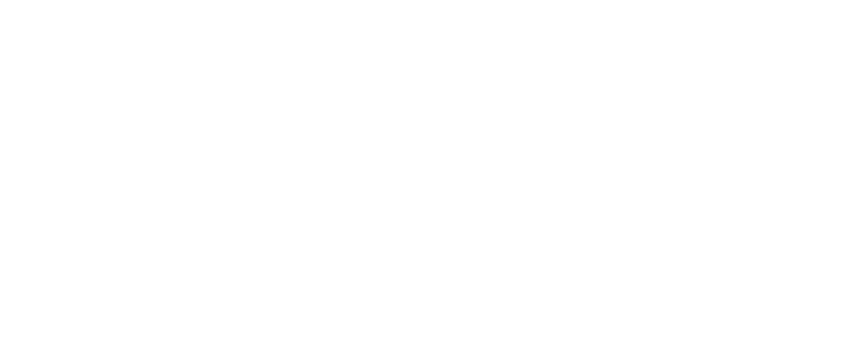
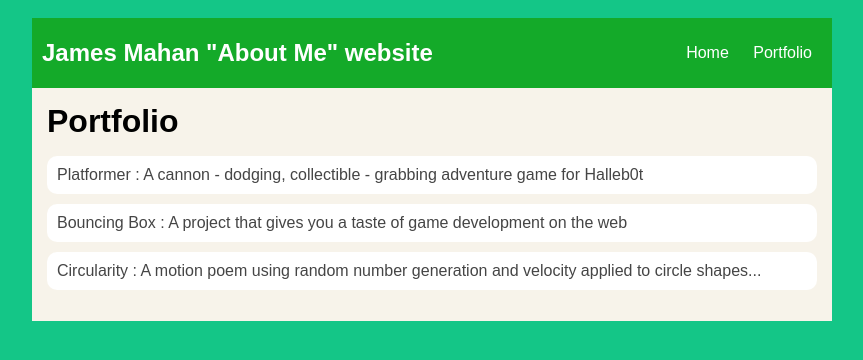
Before and after one commit to MahanJames/MahanJames.github.io, a plain HTML site: page portfolio.html in a window 1280 px wide. Shown: the whole page, without its empty margins (208-1071 px from the left). Drawn offline with Linux system fonts and the light colour scheme.

Commit message:
add portfolio.html file

```diff
--- a/portfolio.html
+++ b/portfolio.html
@@ -0,0 +1,34 @@
+<!DOCTYPE HTML>
+<html>
+    <head>
+        <title>James Mahan "About Me" website</title>
+        <link rel="stylesheet" href="style.css"
+    </head>
+
+    <body>
+      <div id="all-contents">
+        <nav>
+            <h1>James Mahan "About Me" website</h1>
+            <ul id="nav-ul">
+               <li class="nav-li">
+               <a class="nav-a" href="index.html">Home</a>
+             </li>
+             <li class="nav-li">
+               <a class="nav-a" href="portfolio.html">Portfolio</a>
+             </li>
+         </ul>
+     </nav>
+     <main>
+        <div class="content">
+            <h1> Portfolio
+            </h1>
+            <ul id="portfolio">
+                <li><a href="projects/platformer/">Platformer : A cannon - dodging, collectible - grabbing adventure game for Halleb0t</a></li>
+                <li><a href="projects/bouncing-box/">Bouncing Box : A project that gives you a taste of game development on the web </a></li>
+                <li><a href="projects/circularity/">Circularity : A motion poem using random number generation and velocity applied to circle shapes...</a></li>
+            </ul>
+        </div>
+    </main>
+      </div>
+    </body>
+</html>
--- a/style.css
+++ b/style.css
@@ -60,3 +60,29 @@ main {
 h2, h3 {
     margin: 0px;
 }
+         /* portfolio styles */
+         .content h1 {
+            color: black;
+        }
+
+        #portfolio {
+            list-style-type: none;
+            padding-left: 0;
+        }
+
+        #portfolio li {
+            background: #fff;
+            padding: 10px;
+            border-radius: 10px;
+            margin-bottom: 10px;
+        }
+
+        #portfolio li:hover {
+            background: #eee;
+        }
+
+        #portfolio a {
+            text-decoration: none;
+            color: #454545;
+        }
+        #portfolio {border-radius: 10% / 50%;}
```
